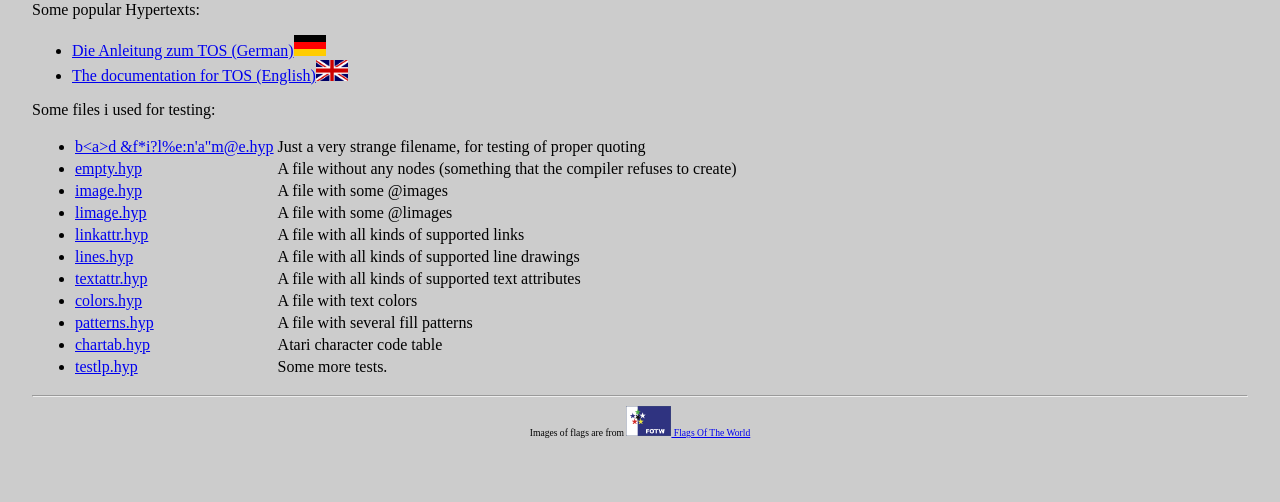
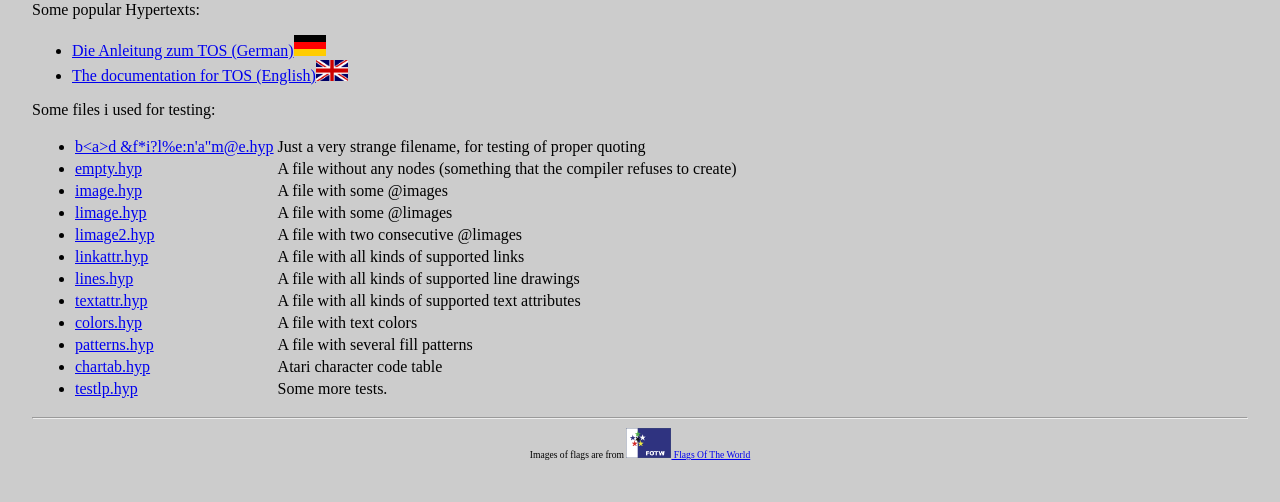
Before and after one commit to th-otto/hypview, a PHP site: page / in a window 1280 px wide. Shown: the part 585-1087 px from the top of the page. Before the commit the page ends 1023 px from the top, so only its background shows below. Run offline with PHP 8.4, Linux system fonts and the light colour scheme.

Commit message:
Add another test file for limages

```diff
--- a/www/index.php
+++ b/www/index.php
@@ -449,6 +449,15 @@ A file with some @limages
 
 <tr>
 <td>
+<li><a href="javascript: submitUrl(hyptestdir + &quot;limage2.hyp&quot;);">limage2.hyp</a></li>
+</td>
+<td>
+A file with two consecutive @limages
+</td>
+</tr>
+
+<tr>
+<td>
 <li><a href="javascript: submitUrl(hyptestdir + &quot;linkattr.hyp&quot;);">linkattr.hyp</a></li>
 </td>
 <td>
```
Also changed, not shown: 4 other files.
